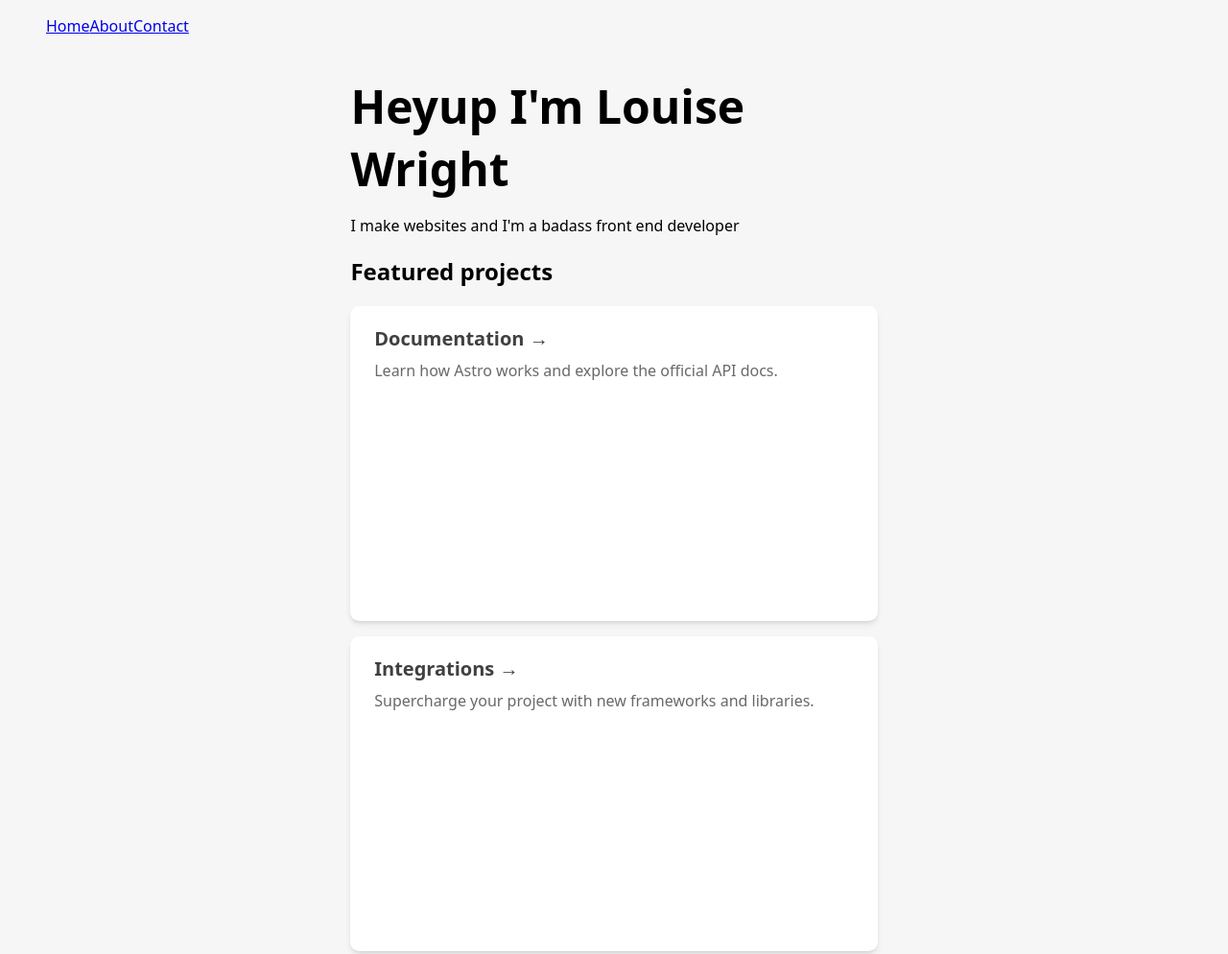
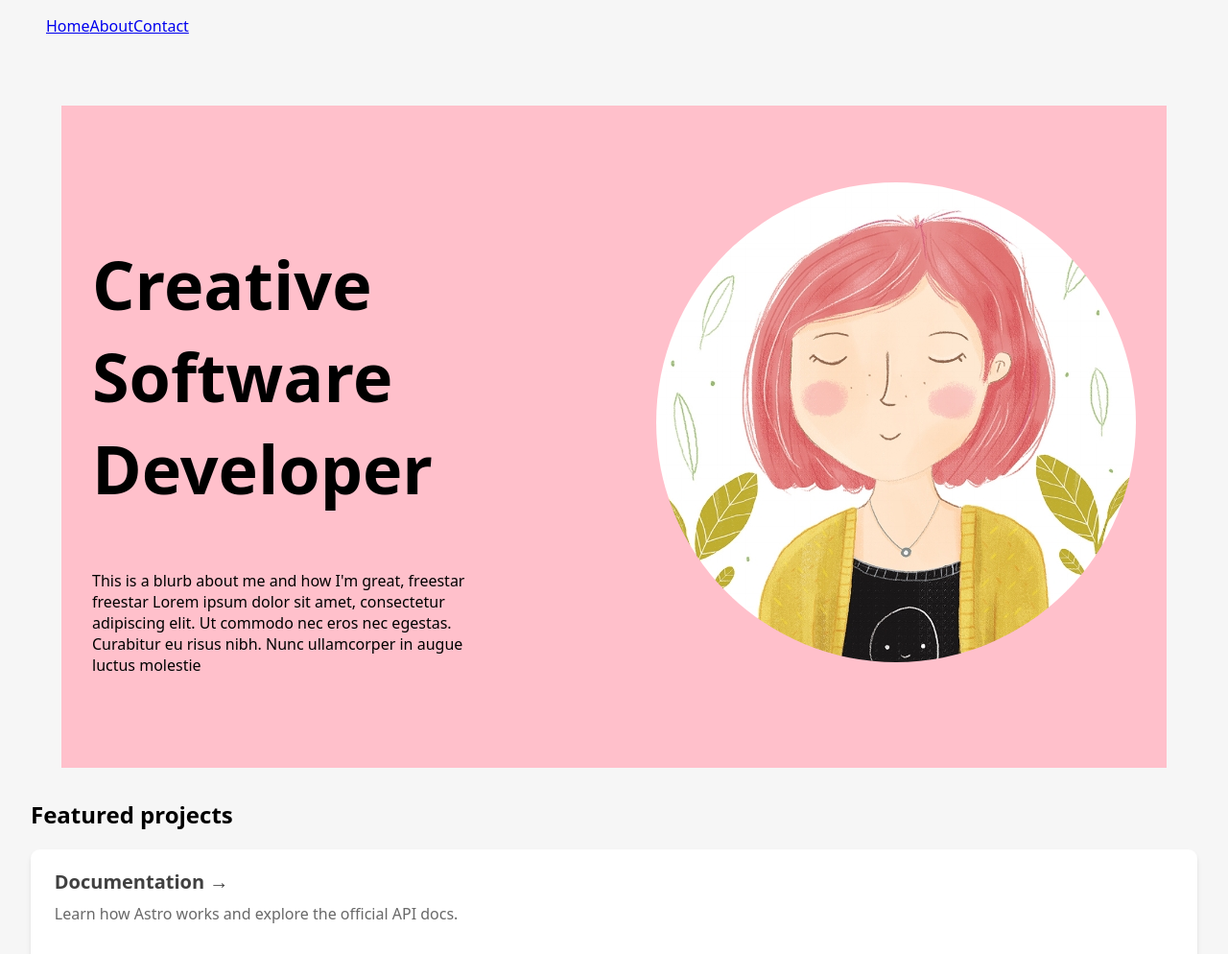
Before and after one commit to louillustrator/portfolio, an Astro site: page / in a window 1280 px wide. Shown: the top 994 px of the page at 96% size. Built offline with nearby package versions, Linux system fonts and the light colour scheme; Astro itself is replaced by a stand-in of ours.

Commit message:
updating banner

```diff
--- /dev/null
+++ b/src/components/HeroBanner.astro
@@ -0,0 +1,67 @@
+---
+---
+
+<section class="hero-banner">
+  <div class="banner-content">
+    <div class="banner-text">
+      <h1>Creative Software Developer</h1>
+      <p class="banner-paragraph-text">
+        This is a blurb about me and how I'm great, freestar freestar Lorem
+        ipsum dolor sit amet, consectetur adipiscing elit. Ut commodo nec eros
+        nec egestas. Curabitur eu risus nibh. Nunc ullamcorper in augue luctus
+        molestie
+      </p>
+    </div>
+    <div class="banner-image">
+      <img
+        class="profile-image"
+        src="../../louiseWright.jpeg"
+        alt="illustration of a pink haired woman"
+      />
+    </div>
+  </div>
+</section>
+
+<style>
+  .hero-banner {
+    background: pink;
+    padding: 5em 2em;
+    margin: 2em;
+    overflow: hidden;
+  }
+  .banner-content {
+    display: flex;
+    justify-content: center;
+    flex-direction: column;
+  }
+
+  .banner-text {
+    flex-direction: column;
+    & h1 {
+      font-size: 70px;
+    }
+  }
+
+  .banner-paragraph-text {
+    /* width: auto; */
+  }
+
+  .banner-image {
+    /* width: 150%;
+    height: auto; */
+  }
+
+  .profile-image {
+    border-radius: 50%;
+  }
+
+  @media screen and (min-width: 636px) {
+    .banner-content {
+      flex-direction: row;
+    }
+
+    .banner-paragraph-text {
+      width: 70%;
+    }
+  }
+</style>
--- a/src/pages/index.astro
+++ b/src/pages/index.astro
@@ -1,12 +1,14 @@
 ---
 import Layout from "../layouts/Layout.astro"
 import Card from "../components/Card.astro"
+import HeroBanner from "../components/HeroBanner.astro"
 ---
 
 <Layout title="Louise Wright Homepage">
   <main>
-    <h1>Heyup I'm Louise Wright</h1>
-    <p class="">I make websites and I'm a badass front end developer</p>
+    <!-- <h1>Heyup I'm Louise Wright</h1>
+    <p class="">I make websites and I'm a badass front end developer</p> -->
+    <HeroBanner />
     <h2>Featured projects</h2>
     <ul role="list" class="link-card-layout">
       <Card
@@ -34,9 +36,9 @@ import Card from "../components/Card.astro"
 
   <style>
     main {
-      margin: auto;
+      /* margin: auto; */
       padding: 1.5rem;
-      max-width: 60ch;
+      /* max-width: 60ch; */
     }
     h1 {
       font-size: 3rem;
```
Also changed, not shown: public/louiseWright.jpeg (added).
